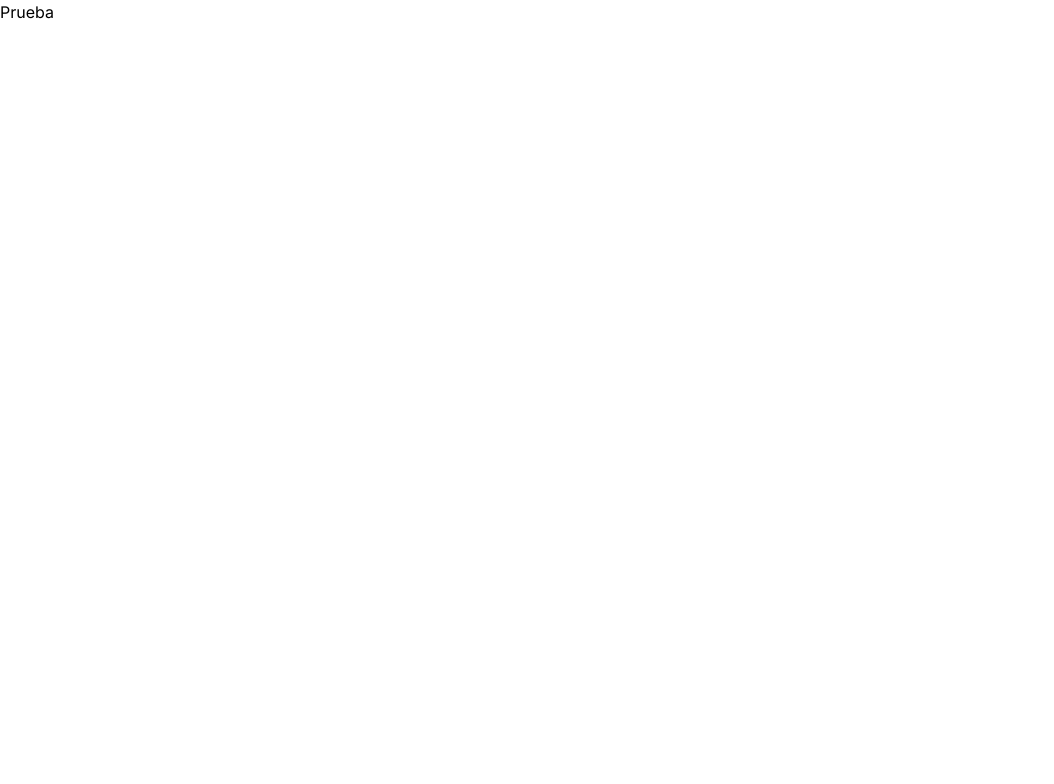
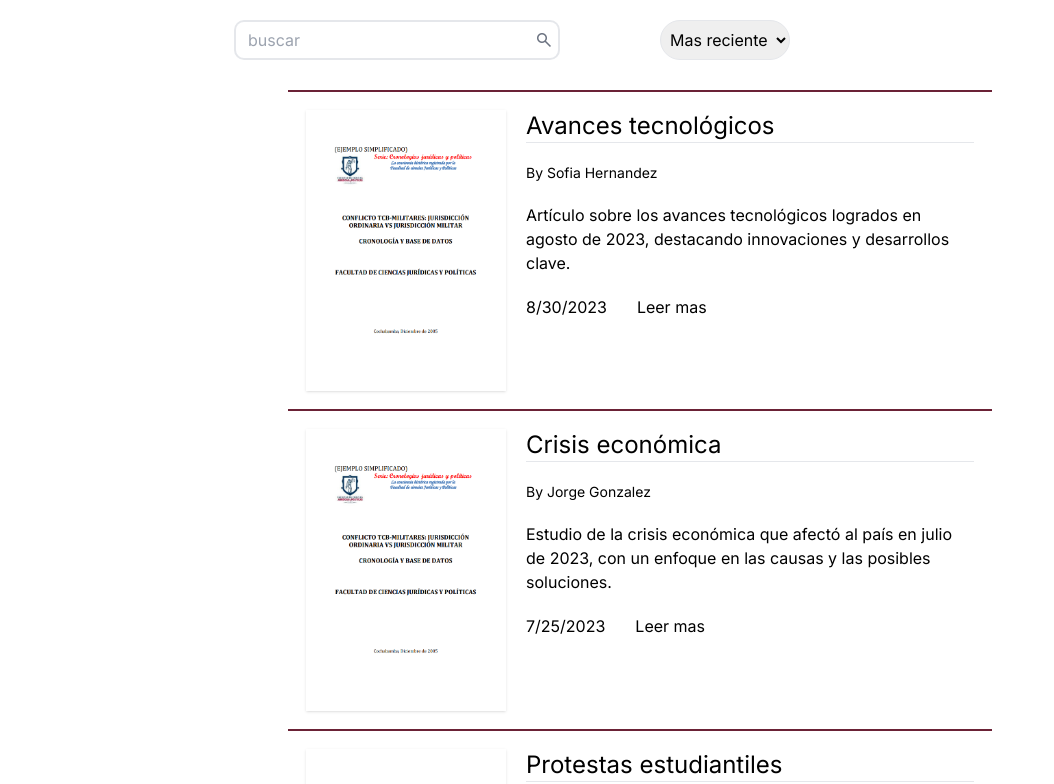
Before and after one commit to Jorge2610/cronologias-demo, a Next.js app: page /cronologias in a window 1280 px wide. Shown: the top 784 px of the page, without its empty margins (0-1054 px from the left). Built offline with nearby package versions, Linux system fonts and the light colour scheme.

Commit message:
ya acabe la busqueda y ordenamiento de las tarjetas

```diff
--- a/src/app/cronologias/page.tsx
+++ b/src/app/cronologias/page.tsx
@@ -1,9 +1,171 @@
+"use client"
+import { useRef, useState,ChangeEvent, useEffect } from "react";
+import Tarjeta from "./tarjeta"
+
+
+interface TarjetaProps{
+    titulo:string,
+    imagen:string,
+    autor:string,
+    fecha:Date,
+    resumen:string
+}
+const dastosIniciales: TarjetaProps[] = [
+    {
+      titulo: "Golpe de estado",
+      imagen: "https://example.com/golpe-de-estado.jpg",
+      autor: "Juan Perez",
+      fecha: new Date('2023-01-15'),
+      resumen: "Descripción del golpe de estado que tuvo lugar en enero de 2023, con detalles sobre sus causas y consecuencias."
+    },
+    {
+      titulo: "Bloqueos masificados",
+      imagen: "https://example.com/bloqueos-masificados.jpg",
+      autor: "Maria Garcia",
+      fecha: new Date('2023-02-10'),
+      resumen: "Informe sobre los bloqueos masivos que ocurrieron en febrero de 2023, afectando la economía y el transporte."
+    },
+    {
+      titulo: "Guerra civil en Cochabamba",
+      imagen: "https://example.com/guerra-civil.jpg",
+      autor: "Carlos Rodriguez",
+      fecha: new Date('2023-03-22'),
+      resumen: "Análisis de la guerra civil en Cochabamba, sus causas, actores involucrados y las repercusiones sociales."
+    },
+    {
+      titulo: "Estado de emergencia",
+      imagen: "https://example.com/estado-emergencia.jpg",
+      autor: "Ana Lopez",
+      fecha: new Date('2023-04-05'),
+      resumen: "Crónica del estado de emergencia declarado en abril de 2023 debido a desastres naturales y la respuesta del gobierno."
+    },
+    {
+      titulo: "Reformas educativas",
+      imagen: "https://example.com/reformas-educativas.jpg",
+      autor: "Luis Martinez",
+      fecha: new Date('2023-05-12'),
+      resumen: "Reporte sobre las reformas educativas implementadas en mayo de 2023, incluyendo cambios en el currículo y la infraestructura."
+    },
+    {
+      titulo: "Protestas estudiantiles",
+      imagen: "https://example.com/protestas-estudiantiles.jpg",
+      autor: "Elena Diaz",
+      fecha: new Date('2023-06-18'),
+      resumen: "Cobertura de las protestas estudiantiles de junio de 2023, las demandas de los estudiantes y la reacción del gobierno."
+    },
+    {
+      titulo: "Crisis económica",
+      imagen: "https://example.com/crisis-economica.jpg",
+      autor: "Jorge Gonzalez",
+      fecha: new Date('2023-07-25'),
+      resumen: "Estudio de la crisis económica que afectó al país en julio de 2023, con un enfoque en las causas y las posibles soluciones."
+    },
+    {
+      titulo: "Avances tecnológicos",
+      imagen: "https://example.com/avances-tecnologicos.jpg",
+      autor: "Sofia Hernandez",
+      fecha: new Date('2023-08-30'),
+      resumen: "Artículo sobre los avances tecnológicos logrados en agosto de 2023, destacando innovaciones y desarrollos clave."
+    }
+  ];
 
 export default function Cronologias () {
+    const inputBarraBusqueda= useRef<HTMLInputElement>(null);
+    const selectOrdenador= useRef<HTMLSelectElement>(null);
+    const[Tarjetas, setTajetas]= useState(dastosIniciales);
 
+    const busca=()=>{
+        let textTitulo:string;
+        let textInput:string;
+        let auxTarjetas:TarjetaProps[]=[];
+        dastosIniciales.map((tarjeta)=>{
+            if(inputBarraBusqueda.current){
+                textInput=inputBarraBusqueda.current.value.toUpperCase();
+                textTitulo=tarjeta.titulo.toUpperCase();
+                if(textTitulo.includes(textInput) || textInput==""){
+                    auxTarjetas.push(tarjeta);
+                }
+            }
+        })
+        ordenar1(auxTarjetas);
+        setTajetas(auxTarjetas);
+    }
+    const ordenar=()=>{
+      let auxTajetas=[...Tarjetas];
+      ordenar1(auxTajetas);
+      console.log(auxTajetas);
+      setTajetas(auxTajetas);
+    }
+    const ordenar1=(lista:TarjetaProps[])=>{
+      if(selectOrdenador.current){
+        const value = selectOrdenador.current.value;
+        switch (value) {
+          case "Mas reciente":
+            lista.sort((a, b) => b.fecha.getTime() - a.fecha.getTime());
+            break;
+          case "Mas antiguo":
+            lista.sort((a, b) => a.fecha.getTime() - b.fecha.getTime());
+            break;
+          case "Desendente":
+            lista.sort((a, b) => {
+              return b.titulo.localeCompare(a.titulo);
+            })
+            break;
+          case "Ascendente":
+            lista.sort((a, b) => {
+              return a.titulo.localeCompare(b.titulo);
+            });
+            break;
+          default:
+            break;
+        }
+      }
+    }
+    useEffect(ordenar,[]);
     return (
-        <div>
-            <button>Prueba</button>
+        <div className="container mx-auto">
+            <div className="container py-5 justify-center flex flex-row " style={{width:"80%"}}>
+                <div className="flex align-middle items-center">
+                    <input className="w-[300px] border-2 appearance-none rounded-l-[10px] border-r-0 py-2 px-3 text-gray-700 leading-tight focus:outline-none focus:shadow-outline align-middle"
+                    id="barraBusqueda"
+                    ref={inputBarraBusqueda}
+                    type="text"
+                    placeholder="buscar "
+                    onKeyDown={(event)=>{
+                      if(event.key=="Enter")
+                        busca();
+                    }}/>
+                    <div className=" border-2 pr-1 rounded-r-[10px] border-l-0 m-0 flex items-center text-gray-500" style={{height:"100%"}}>
+                        <span className="material-symbols-outlined hover:cursor-pointer"  style={{fontSize:"125%"}} onClick={()=>{busca()}}>
+                         search
+                         </span>
+                    </div>
+
+                </div>
+                <select className="ml-[100px] border rounded-full px-[5px]"
+                  name="ordenador"
+                  ref={selectOrdenador}
+                  onChange={()=>{ordenar()}}>
+                    <option value="Mas reciente">Mas reciente</option>
+                    <option value="Mas antiguo">Mas antiguo</option>
+                    <option value="Desendente">Z-A</option>
+                    <option value="Ascendente">A-Z</option>
+                </select>
+            </div>
+            <div className="Tarjetas">
+            <hr className="border-[0.12rem] border-[#6B2236]  mx-auto w-[55%] my-2.5" />
+                {Tarjetas.map(tarjeta=>(
+                    <>
+                        <Tarjeta
+                         data={tarjeta}
+                          />
+                    <hr className="border-[0.12rem] border-[#6B2236] mx-auto w-[55%] my-2.5" />
+                    </>
+
+                ))
+                }
+
+            </div>
         </div>
     );
 };
--- /dev/null
+++ b/src/app/cronologias/tarjeta.tsx
@@ -0,0 +1,45 @@
+import Image from "next/image";
+import Link from "next/link";
+interface TarjetaProps{
+    titulo:string,
+    imagen:string,
+    autor:string,
+    fecha:Date,
+    resumen:string
+}
+export default function Tarjeta({data}:{data:TarjetaProps}){
+    return(
+        <div className="p-2 justify-center flex ">
+            <div className="pr-5">
+                <Image
+                src={"/documentos/portada.png"}
+                alt="Portada"
+                className="shadow"
+                width={200}
+                height={300}/>
+            </div>
+            <div className="w-full max-w-md">
+                <div className="Titulo text-2xl">
+                    <h2>{data.titulo}</h2>
+                </div>
+                <hr />
+                <div className="my-[20px] text-sm">
+                <span >By {data.autor}</span>
+                </div>
+
+                <div className="Resumen">
+                    <span>{data.resumen}</span>
+                </div>
+                <div className="flex mt-[20px]">
+                    <span className="mr-[30px]">{data.fecha.toLocaleDateString()}</span>
+                    <Link className=""href={{}}>
+                    Leer mas
+                    </Link>
+                </div>
+
+            </div>
+
+        </div>
+    );
+
+}
```
Also changed, not shown: public/documentos/portada.png (added).
